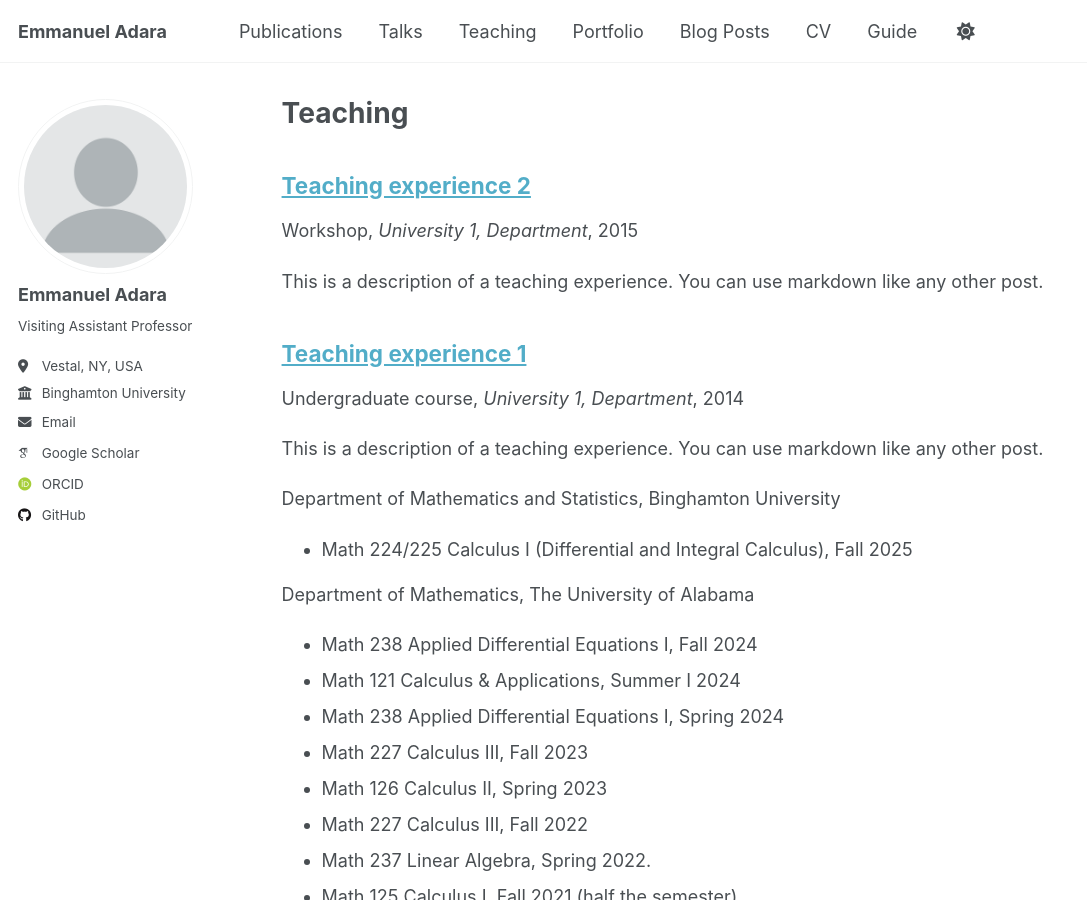
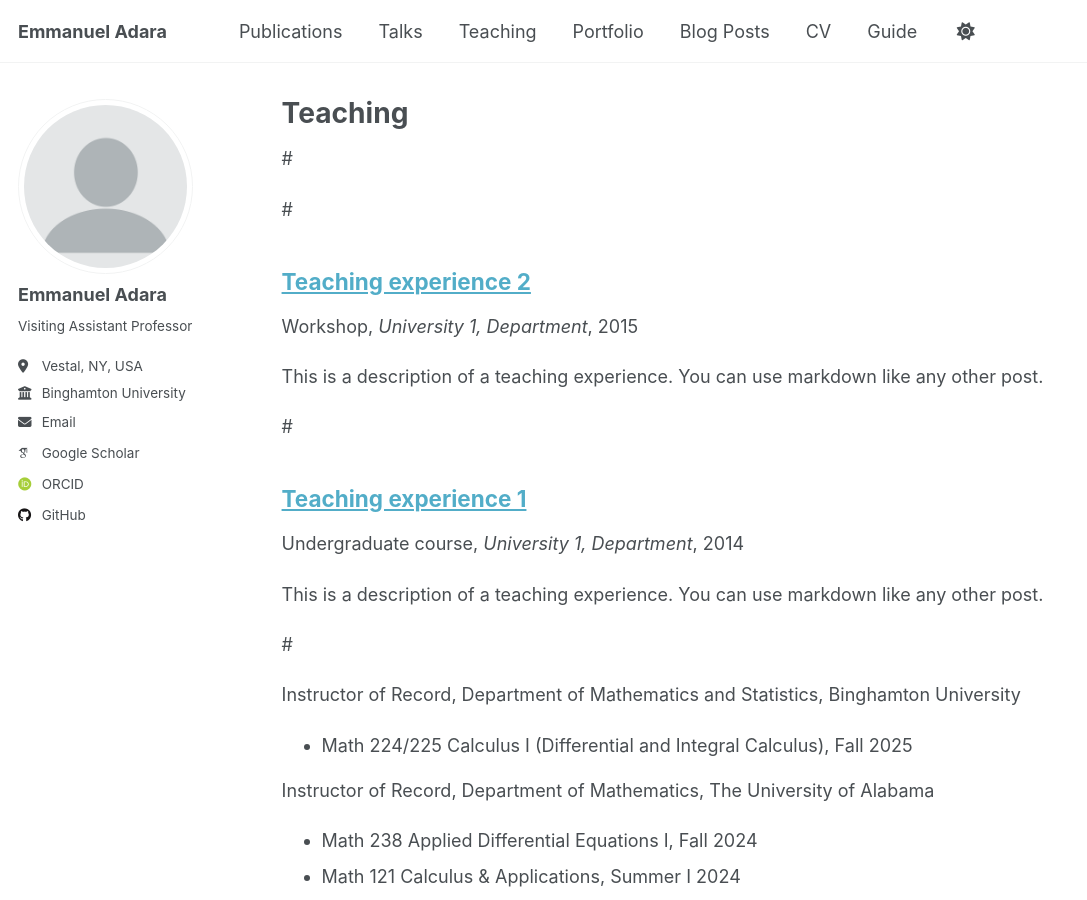
Before and after one commit to EmmanuelAdara/EmmanuelAdara.github.io, a Jekyll site: the page built from _pages/teaching.md, in a window 1280 px wide and 900 px high. Shown: the whole window, without its empty margins (0-1087 px from the left). Built offline with Jekyll 4.4.1, drawn with Linux system fonts in a browser that asks for light colours; some web fonts are replaced; a script that is not in the unit is left out.

Commit message:
Update teaching.md

```diff
--- a/_pages/teaching.md
+++ b/_pages/teaching.md
@@ -5,16 +5,16 @@ permalink: /teaching/
 author_profile: true
 ---
 
-{% include base_path %}
+#{% include base_path %}
 
-{% for post in site.teaching reversed %}
+#{% for post in site.teaching reversed %}
   {% include archive-single.html %}
-{% endfor %}
+#{% endfor %}
 
-Department of Mathematics and Statistics, Binghamton University
+Instructor of Record, Department of Mathematics and Statistics, Binghamton University
 * Math 224/225 Calculus I (Differential and Integral Calculus), Fall 2025
 
-Department of Mathematics, The University of Alabama
+Instructor of Record, Department of Mathematics, The University of Alabama
 
 * Math 238 Applied Differential Equations I, Fall 2024
 * Math 121 Calculus & Applications, Summer I 2024
```
